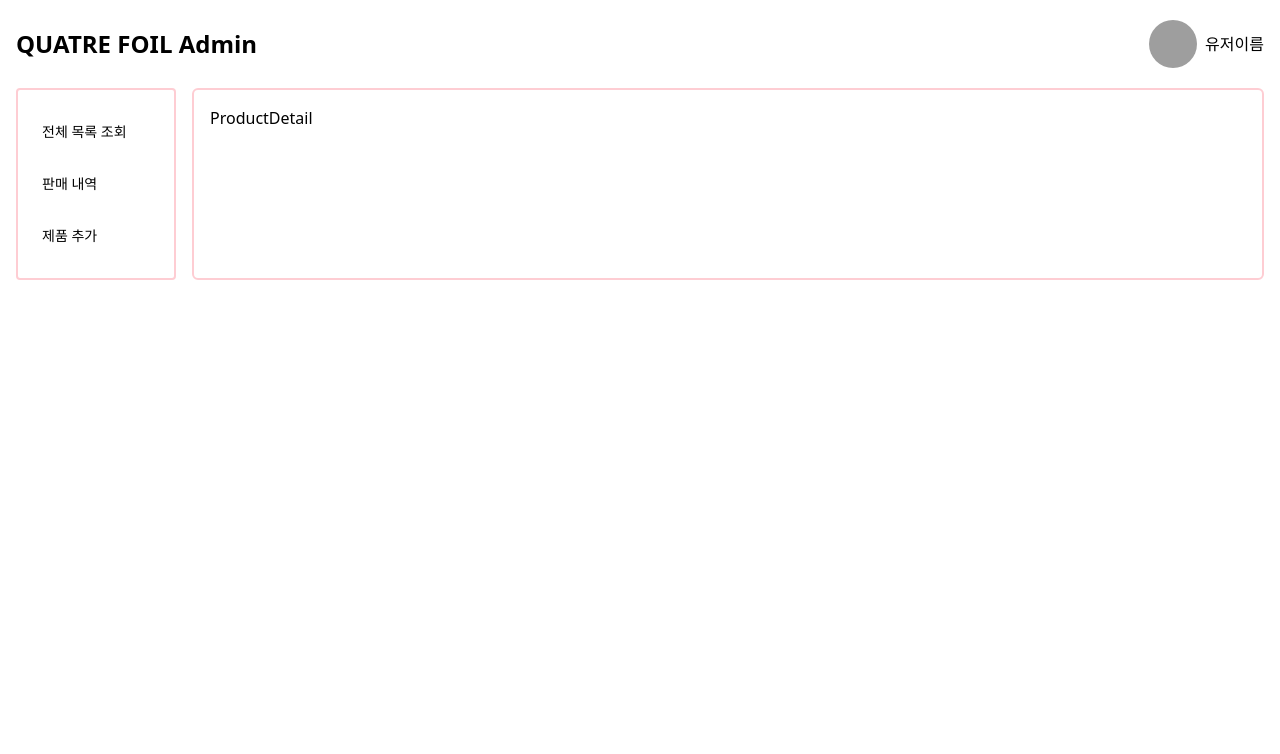
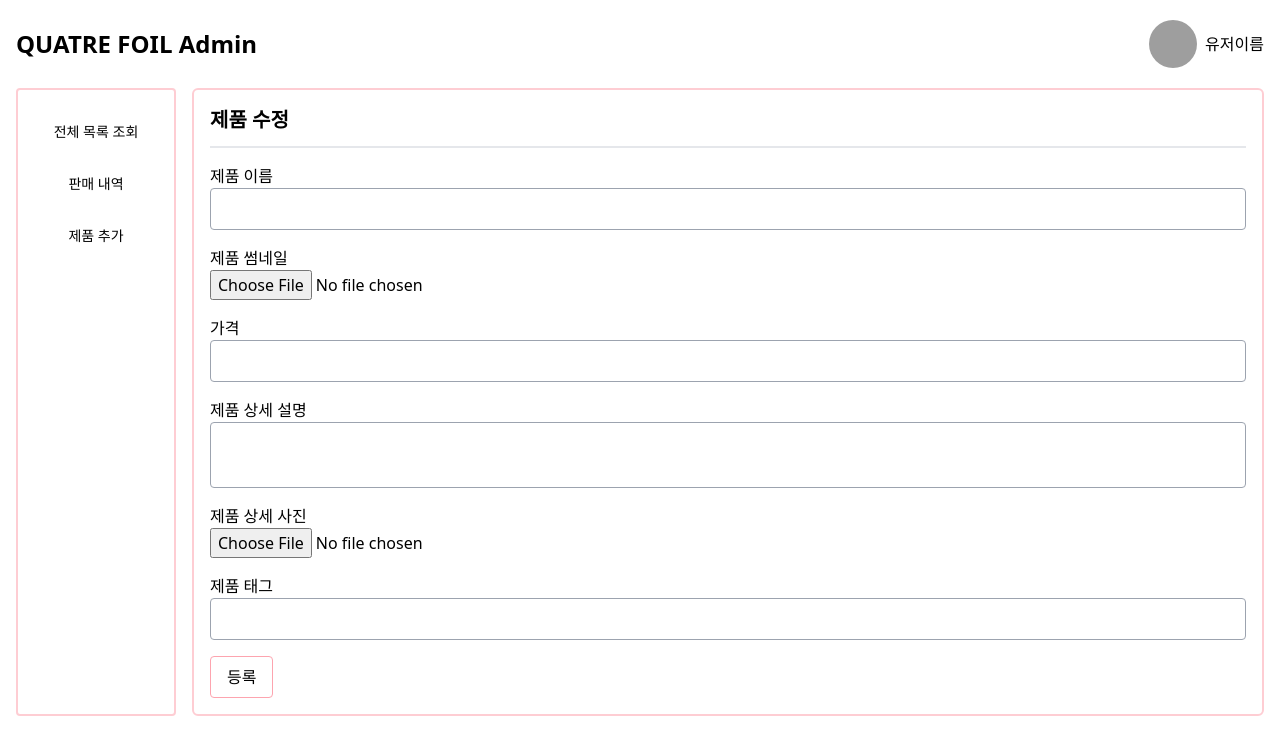
Before and after one commit to yujiseok/quatre-foil-admin, a React (Vite) app: page /product/123 in a window 1280 px wide. Shown: the top 754 px of the page. Built offline with nearby package versions, Linux system fonts and the light colour scheme; no server answers; grey boxes are pictures that could not be loaded.

Commit message:
feat: 제품 추가 구현 진행 중

```diff
--- a/src/Router.tsx
+++ b/src/Router.tsx
@@ -1,6 +1,6 @@
 import Layout from "@components/Layout";
-import AddProduct from "@pages/AddProduct";
-import Login from "@pages/Login";
+import Product from "@pages/Product";
+import SignIn from "@pages/SignIn";
 import ProductDetail from "@pages/ProductDetail";
 import ProductList from "@pages/ProductsList";
 import SignUp from "@pages/SignUp";
@@ -10,11 +10,11 @@ const Router = () => {
   return (
     <BrowserRouter>
       <Routes>
-        <Route index path="/signin" element={<Login />} />
+        <Route index path="/signin" element={<SignIn />} />
         <Route path="/signup" element={<SignUp />} />
         <Route element={<Layout />}>
           <Route path="/" index element={<ProductList />} />
-          <Route path="product/add" index element={<AddProduct />} />
+          <Route path="product" index element={<Product />} />
           <Route path="product/:id" index element={<ProductDetail />} />
         </Route>
       </Routes>
--- a/src/api/core/api.ts
+++ b/src/api/core/api.ts
@@ -10,18 +10,19 @@ const axiosConfig: AxiosRequestConfig = {
     masterKey: true,
   },
 };
-// const { accessToken } = JSON.parse(
-//   JSON.parse(localStorage.getItem("persist:root") as string).auth,
-// );
+
 export const client = axios.create(axiosConfig);
 
-// client.interceptors.request.use((config) => {
-//   console.log(accessToken);
-//   if (!config.headers) return config;
+client.interceptors.request.use((config) => {
+  const { accessToken } = JSON.parse(
+    JSON.parse(localStorage.getItem("persist:root") as string).auth,
+  );
 
-//   if (accessToken !== null) {
-//     config.headers.Authorization = `Bearer ${accessToken}`;
-//   }
+  if (!config.headers) return config;
 
-//   return config;
-// });
+  if (accessToken !== null) {
+    config.headers.Authorization = `Bearer ${accessToken}`;
+  }
+
+  return config;
+});
--- a/src/api/index.ts
+++ b/src/api/index.ts
@@ -5,7 +5,7 @@ import { client } from "./core/api";
 // 제품
 
 // 제품 목록 조회
-export interface Product {
+export interface IProduct {
   id: string; // 제품 ID
   title: string; // 제품 이름
   price: number; // 제품 가격
@@ -16,11 +16,16 @@ export interface Product {
 }
 
 export const getProducts = async () => {
-  const { data } = await client.get<Product[]>("/products");
+  const { data } = await client.get<IProduct[]>("/products");
 
   return data;
 };
 
+export const getProduct = async (id: string) => {
+  const { data } = await client.get<IProduct>(`/products/${id}`);
+
+  return data;
+};
 // 거래 내역 조회
 interface TransactionDetail {
   // 거래 내역 정보
@@ -63,6 +68,16 @@ export const getTransactionDetail = async () => {
 // 제품 추가
 
 interface AddFunc {
+  (
+    title?: string,
+    price?: number,
+    description?: string,
+    tags?: string[],
+    thumbnailBase64?: string,
+    photoBase64?: string,
+  ): AxiosPromise<AddProductResponse>;
+}
+interface EditFunc {
   (
     id?: string,
     title?: string,
@@ -108,7 +123,7 @@ export const addProduct: AddFunc = async (
   return data;
 };
 
-export const editProduct: AddFunc = async (
+export const editProduct: EditFunc = async (
   id,
   title,
   price,
--- a/src/components/Layout/Aside.tsx
+++ b/src/components/Layout/Aside.tsx
@@ -6,21 +6,21 @@ const LIST = [
   { to: "/", title: "전체 목록 조회" },
   { to: "/sales/detail", title: "판매 내역" },
   // { to: "/sales/cancel", title: "판매 내역 취소" },
-  { to: "/product/add", title: "제품 추가" },
+  { to: "/product", title: "제품 추가" },
 ];
 
 const Aside = (props: Props) => {
   return (
-    <aside className="w-40 rounded border-2 border-rose-200 p-4">
+    <aside className="w-40 rounded border-2 border-rose-200 p-4 text-center">
       <ul>
         {LIST.map((item) => (
           <li key={item.title}>
             <NavLink
               to={item.to}
-              style={({ isActive }) => ({
-                // textDecorationLine: isActive ? "underline" : "none",
-                fontWeight: isActive ? "700" : "normal",
-              })}
+              // style={({ isActive }) => ({
+              //   // textDecorationLine: isActive ? "underline" : "none",
+              //   fontWeight: isActive ? "700" : "normal",
+              // })}
             >
               <AsideBtn>{item.title}</AsideBtn>
             </NavLink>
--- /dev/null
+++ b/src/components/product/ProductForm.tsx
@@ -0,0 +1,116 @@
+import type { Dispatch, SetStateAction } from "react";
+import { useState } from "react";
+import { useForm } from "react-hook-form";
+import { z } from "zod";
+import { zodResolver } from "@hookform/resolvers/zod";
+import { addProduct } from "api";
+
+const schema = z.object({
+  title: z.string(),
+  price: z.string(),
+  description: z.string(),
+  tags: z.string(),
+  // thumbnailBase64: z.string(),
+});
+export type IProduct = z.infer<typeof schema>;
+
+const ProductForm = () => {
+  const [thumbnailBase64, setThumbnailBase64] = useState("");
+  const [photoBase64, setPhotoBase64] = useState("");
+
+  const toBase64 = (file: File, setState: Dispatch<SetStateAction<string>>) => {
+    if (file) {
+      const reader = new FileReader();
+      reader.readAsDataURL(file);
+      reader.onload = () => setState(reader.result as string);
+    }
+  };
+  const {
+    handleSubmit,
+    register,
+    formState: { errors, isSubmitting },
+  } = useForm<IProduct>({
+    resolver: zodResolver(schema),
+  });
+
+  const onSubmit = async (data: IProduct) => {
+    const { title, price, description, tags } = data;
+
+    const res = await addProduct(
+      title,
+      Number(price),
+      description,
+      [tags],
+      thumbnailBase64,
+      photoBase64,
+    );
+
+    console.log(res);
+  };
+
+  return (
+    <form className="mt-4" onSubmit={handleSubmit(onSubmit)}>
+      <div className="mb-4 flex flex-col">
+        <label htmlFor="title">제품 이름</label>
+        <input
+          type="text"
+          className="rounded border border-gray-400 p-2 focus:outline-rose-300"
+          {...register("title")}
+        />
+      </div>
+      <div className="mb-4 flex flex-col">
+        <label htmlFor="thumbnailBase64">제품 썸네일</label>
+        <input
+          type="file"
+          onChange={(e) => {
+            if (!e.target.files) return;
+            toBase64(e.target.files[0], setThumbnailBase64);
+          }}
+        />
+      </div>
+      <div className="mb-4 flex flex-col">
+        <label htmlFor="price">가격</label>
+        <input
+          type="text"
+          className="rounded border border-gray-400 p-2 focus:outline-rose-300"
+          {...register("price")}
+        />
+      </div>
+      <div className="mb-4 flex flex-col">
+        <label htmlFor="description">제품 상세 설명</label>
+        <textarea
+          {...register("description")}
+          className="resize-none rounded border border-gray-400 p-2 focus:outline-rose-300"
+        />
+      </div>
+      <div className="mb-4 flex flex-col">
+        <label htmlFor="photoBase64">제품 상세 사진</label>
+        <input
+          type="file"
+          id="photoBase64"
+          onChange={(e) => {
+            if (!e.target.files) return;
+            toBase64(e.target.files[0], setPhotoBase64);
+          }}
+        />
+      </div>
+      <div className="mb-4 flex flex-col">
+        <label htmlFor="tags">제품 태그</label>
+        <input
+          type="text"
+          className="rounded border border-gray-400 p-2 focus:outline-rose-300"
+          {...register("tags")}
+        />
+      </div>
+
+      <button
+        type="submit"
+        disabled={isSubmitting}
+        className="cursor-pointer rounded border border-rose-300 py-2 px-4"
+      >
+        등록
+      </button>
+    </form>
+  );
+};
+export default ProductForm;
--- a/src/pages/AddProduct/index.tsx
+++ /dev/null
@@ -1,58 +0,0 @@
-const Add = () => {
-  return (
-    <div>
-      <h4 className="border-b-2 pb-3 text-xl font-semibold">제품 추가</h4>
-
-      <form className="mt-4">
-        <div className="mb-4 flex flex-col">
-          <label htmlFor="title">제품 이름</label>
-          <input
-            type="text"
-            className="rounded border border-gray-400 p-2 focus:outline-rose-300"
-            id="title"
-          />
-        </div>
-        <div className="mb-4 flex flex-col">
-          <label htmlFor="thumbnailBase64">제품 썸네일</label>
-          <input type="file" id="thumbnailBase64" />
-        </div>
-        <div className="mb-4 flex flex-col">
-          <label htmlFor="price">가격</label>
-          <input
-            type="text"
-            className="rounded border border-gray-400 p-2 focus:outline-rose-300"
-            id="price"
-          />
-        </div>
-        <div className="mb-4 flex flex-col">
-          <label htmlFor="description">제품 상세 설명</label>
-          <textarea
-            name="description"
-            id="description"
-            className="resize-none rounded border border-gray-400 p-2 focus:outline-rose-300"
-          />
-        </div>
-        <div className="mb-4 flex flex-col">
-          <label htmlFor="photoBase64">제품 상세 사진</label>
-          <input type="file" id="photoBase64" />
-        </div>
-        <div className="mb-4 flex flex-col">
-          <label htmlFor="tags">제품 태그</label>
-          <input
-            type="text"
-            className="rounded border border-gray-400 p-2 focus:outline-rose-300"
-            id="tags"
-          />
-        </div>
-
-        <button
-          type="submit"
-          className="rounded border border-rose-300 py-2 px-4"
-        >
-          등록
-        </button>
-      </form>
-    </div>
-  );
-};
-export default Add;
--- /dev/null
+++ b/src/pages/Product/index.tsx
@@ -0,0 +1,12 @@
+import ProductForm from "@components/product/ProductForm";
+
+const Product = () => {
+  return (
+    <div>
+      <h4 className="border-b-2 pb-3 text-xl font-semibold">제품 추가</h4>
+
+      <ProductForm />
+    </div>
+  );
+};
+export default Product;
--- a/src/pages/ProductDetail/index.tsx
+++ b/src/pages/ProductDetail/index.tsx
@@ -1,9 +1,41 @@
+import ProductForm from "@components/product/ProductForm";
+import { useQuery, useQueryClient } from "@tanstack/react-query";
+import type { IProduct } from "api";
+import { getProduct } from "api";
+import type { Dispatch, SetStateAction } from "react";
+import { useRef, useState } from "react";
 import { useParams } from "react-router-dom";
 
-const ProductDetail = () => {
+const Product = () => {
+  const [thumbnailBase64, setThumbnailBase64] = useState("");
+  const [photoBase64, setPhotoBase64] = useState("");
   const { id } = useParams();
-  console.log(id);
+  const queryClient = useQueryClient();
+  const { data, isError, isLoading, error } = useQuery<IProduct>({
+    queryKey: ["products"],
+    queryFn: () => getProduct(id as string),
+  });
 
-  return <div>ProductDetail</div>;
+  if (isError) {
+    console.log(error.response.data);
+  }
+
+  const toBase64 = (file: File, setState: Dispatch<SetStateAction<string>>) => {
+    if (file) {
+      const reader = new FileReader();
+      reader.readAsDataURL(file);
+      reader.onload = () => setState(reader.result as string);
+    }
+  };
+
+  return (
+    <div>
+      <h4 className="border-b-2 pb-3 text-xl font-semibold">
+        제품 {id ? "수정" : "추가"}
+      </h4>
+
+      <ProductForm />
+    </div>
+  );
 };
-export default ProductDetail;
+export default Product;
--- a/src/pages/ProductsList/index.tsx
+++ b/src/pages/ProductsList/index.tsx
@@ -1,13 +1,13 @@
 import { useQuery, useQueryClient } from "@tanstack/react-query";
 import { Link } from "react-router-dom";
-import type { Product } from "api";
+import type { IProduct } from "api";
 import { getProducts } from "api";
 // import { getProducts } from "api";
 
 interface Props {}
 const ProductsList = (props: Props) => {
   const queryClient = useQueryClient();
-  const { data: products } = useQuery<Product[]>({
+  const { data: products } = useQuery<IProduct[]>({
     queryKey: ["products"],
     queryFn: getProducts,
   });
--- a/src/pages/Login/index.tsx
+++ b/src/pages/SignIn/index.tsx
@@ -5,7 +5,7 @@ import type { ChangeEvent } from "react";
 import { useState } from "react";
 import { Link } from "react-router-dom";
 
-const Login = () => {
+const SignIn = () => {
   const [user, setUser] = useState({
     displayName: "",
     email: "",
@@ -52,4 +52,4 @@ const Login = () => {
     </main>
   );
 };
-export default Login;
+export default SignIn;
```
